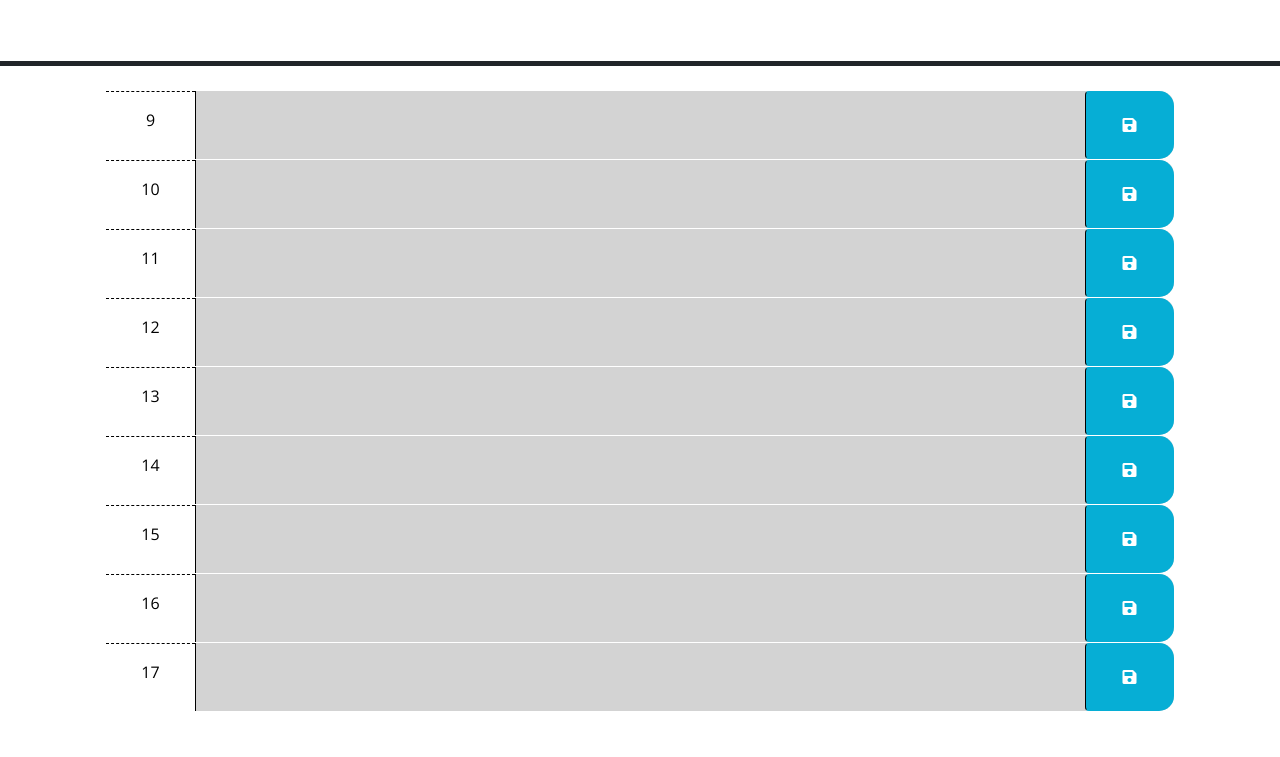
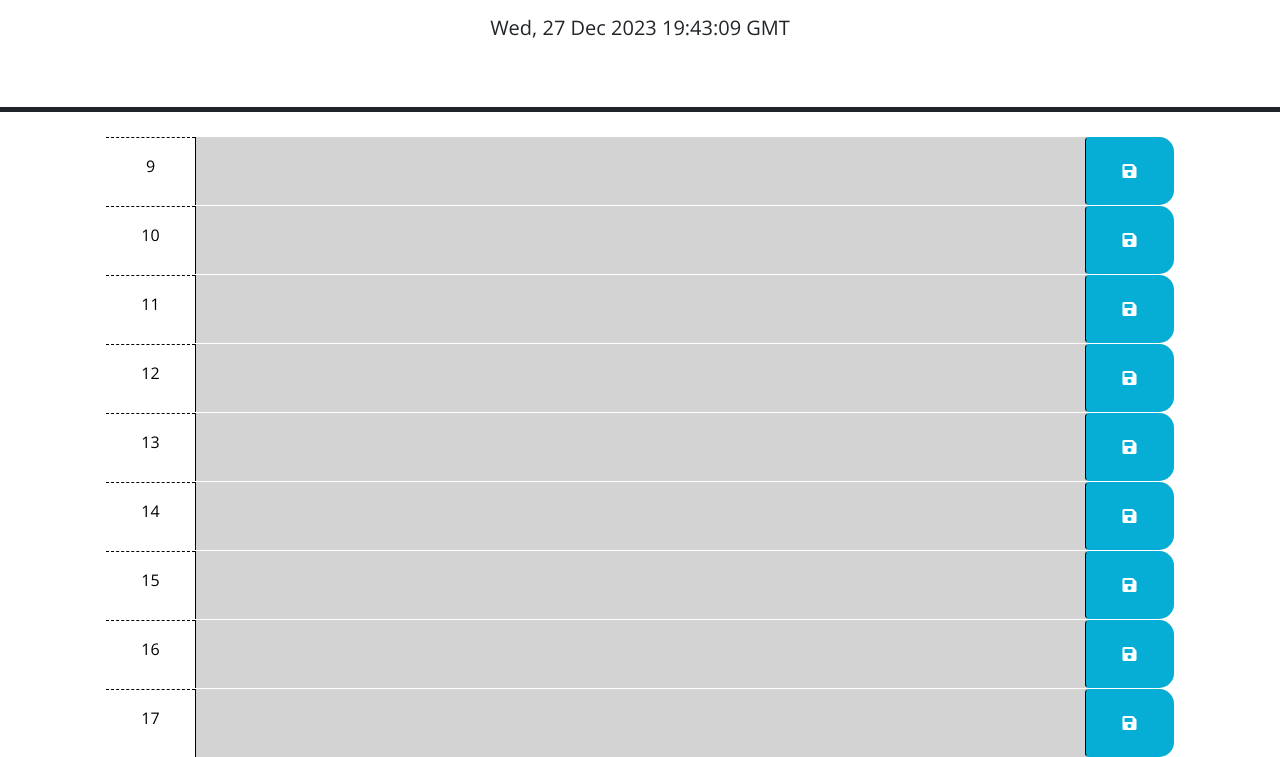
Before and after one commit to JoshuaBryantza/Work-Day-Scheduler, a plain HTML site: page Develop/index.html in a window 1280 px wide. Shown: the part 166-923 px from the top of the page. Before the commit the page ends 877 px from the top, so only its background shows below. Drawn offline with nearby package versions, Linux system fonts and the light colour scheme.

Commit message:
Loaded value from local storage, set current day, and got save button to work.

```diff
--- a/Develop/index.html
+++ b/Develop/index.html
@@ -17,7 +17,8 @@
   <header class="p-5 mb-4 border-5 border-bottom border-dark text-center">
     <h1 class="display-3">Work Day Scheduler</h1>
     <p class="lead">A simple calendar app for scheduling your work day</p>
-    <p id="currentDay" class="lead"></p>
+    <p id="currentDay" class="lead">The current hour</p>
+
   </header>
   <div class="container-lg px-5" id="root">
 
--- a/Develop/script.js
+++ b/Develop/script.js
@@ -10,12 +10,21 @@ var timeSlot = [
   '16',
   '17',
 ];
+function timeDisplayHandler() {
+  const currentDate = dayjs();
+  $("#currentDay").text(currentDate);
+}
 
 $(function () {
+  setInterval(timeDisplayHandler, 1000)
+
   var currentHour = dayjs().hour();
-  console.log(currentHour);
+
+  //create a loop to iterate over the time-slot array
   for (var i = 0; i < timeSlot.length; i++) {
     var currentValue = timeSlot[i];
+
+    const textValue = localStorage.getItem(currentValue);
 
     //dynamically set the class
     var timeSlotClass = 'present';
@@ -45,24 +54,24 @@ $(function () {
     });
     timeSlotBtnSaveIconEl.addClass("fas fa-save");
 
+    if (textValue != null) {
+      timeSlotTextAreaEl.val(textValue);
+    }
+
     //this section I append the elements
     timeSlotBtnSaveEl.append(timeSlotBtnSaveIconEl);
     timeSlotsEl.append(timeSlotTextEl).append(timeSlotTextAreaEl).append(timeSlotBtnSaveEl);
 
     rootEl.append(timeSlotsEl);
 
-    timeSlotBtnSaveEl.on('click', function (event) {
-      let key = event.target.dataset.slot;
-      let value = $('#hour-' + key)[0].value;
+    timeSlotBtnSaveEl.on('click',
+      function (event) {
+        let key = event.target.dataset.slot;
+        let value = $('#hour-' + key)[0].value;
 
-      localStorage.setItem(key, value);
-    })
+        localStorage.setItem(key, value);
+      }
+    )
   }
 
 });
-
-
-function testFunction(input) {
-  console.log(input);
-  return input[0];
-}
--- a/Develop/style.css
+++ b/Develop/style.css
@@ -57,3 +57,7 @@ textarea {
   font-size: 20px;
   transition: all 0.3s ease-in-out;
 }
+
+.fa-save {
+  pointer-events: none;
+}
```
